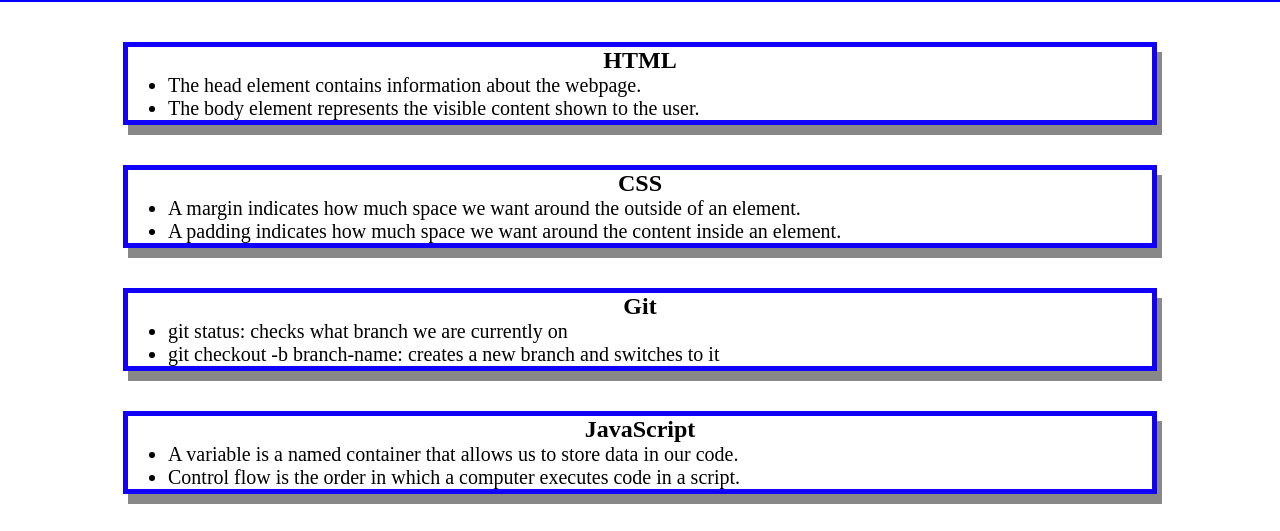
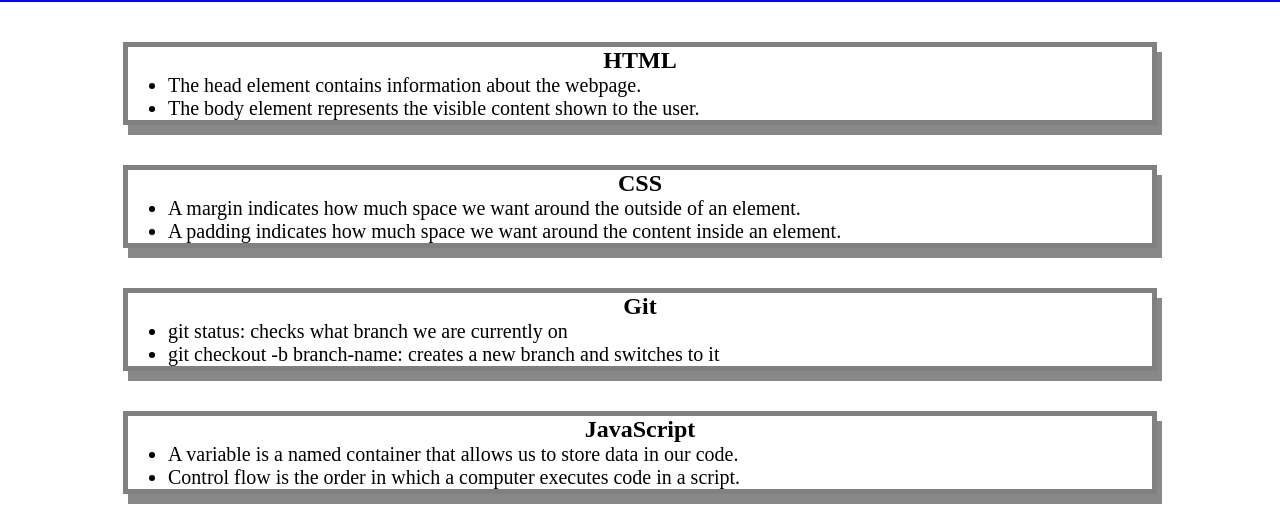
Before and after one commit to hanamohamoud/prework-study-guide, a plain HTML site: page index.html in a window 1280 px wide. Shown: the part 118-649 px from the top of the page. Drawn offline with Linux system fonts and the light colour scheme.

Commit message:
Update style.css

```diff
--- a/assets/style.css
+++ b/assets/style.css
@@ -37,6 +37,6 @@ p {
   .card {
     width: 80%;
     margin: 40px auto;
-    border: 5px solid rgb(18, 1, 248);
+    border: 5px solid gray;
     box-shadow: 5px 10px #888888;
   }
```
